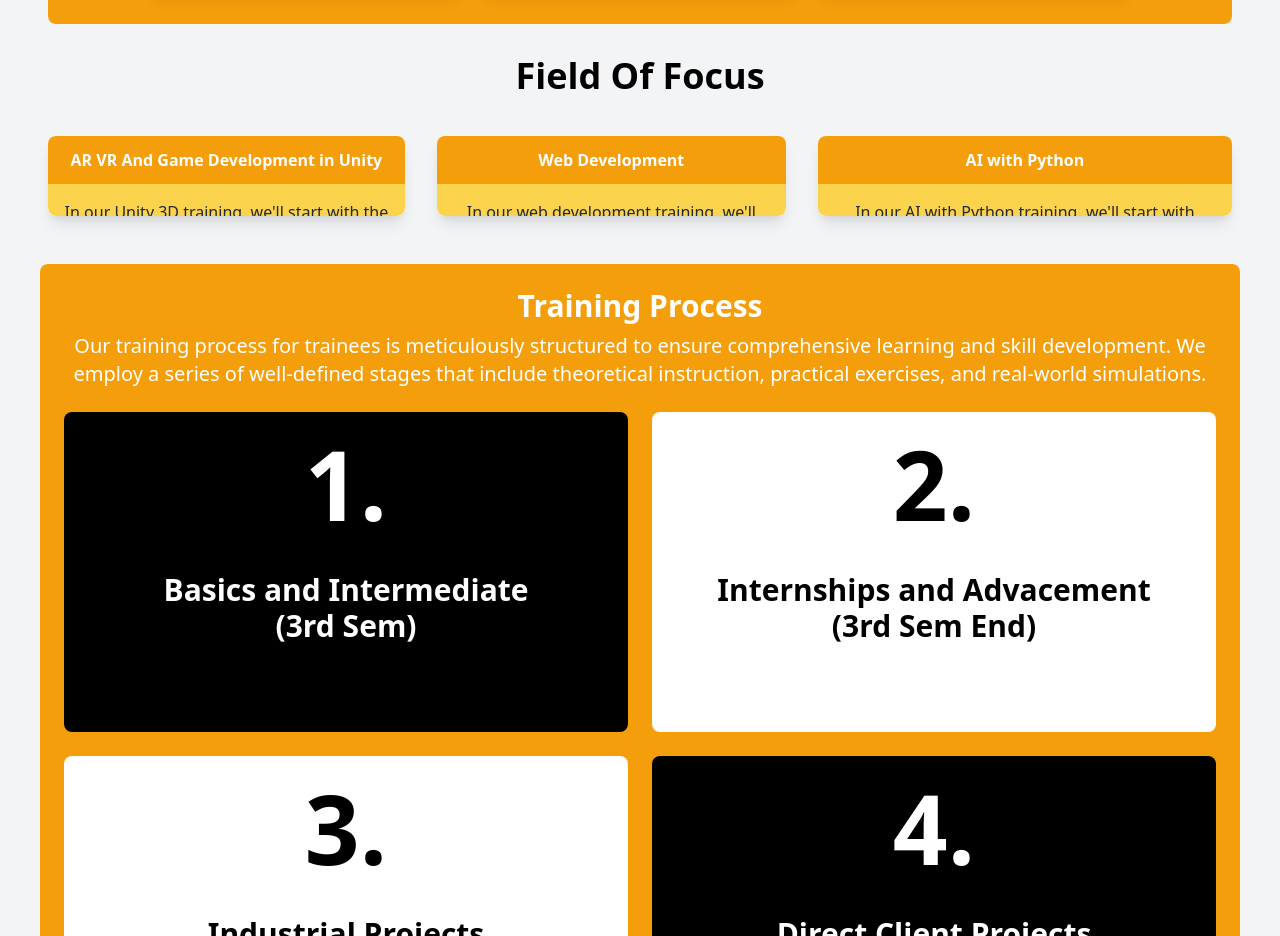
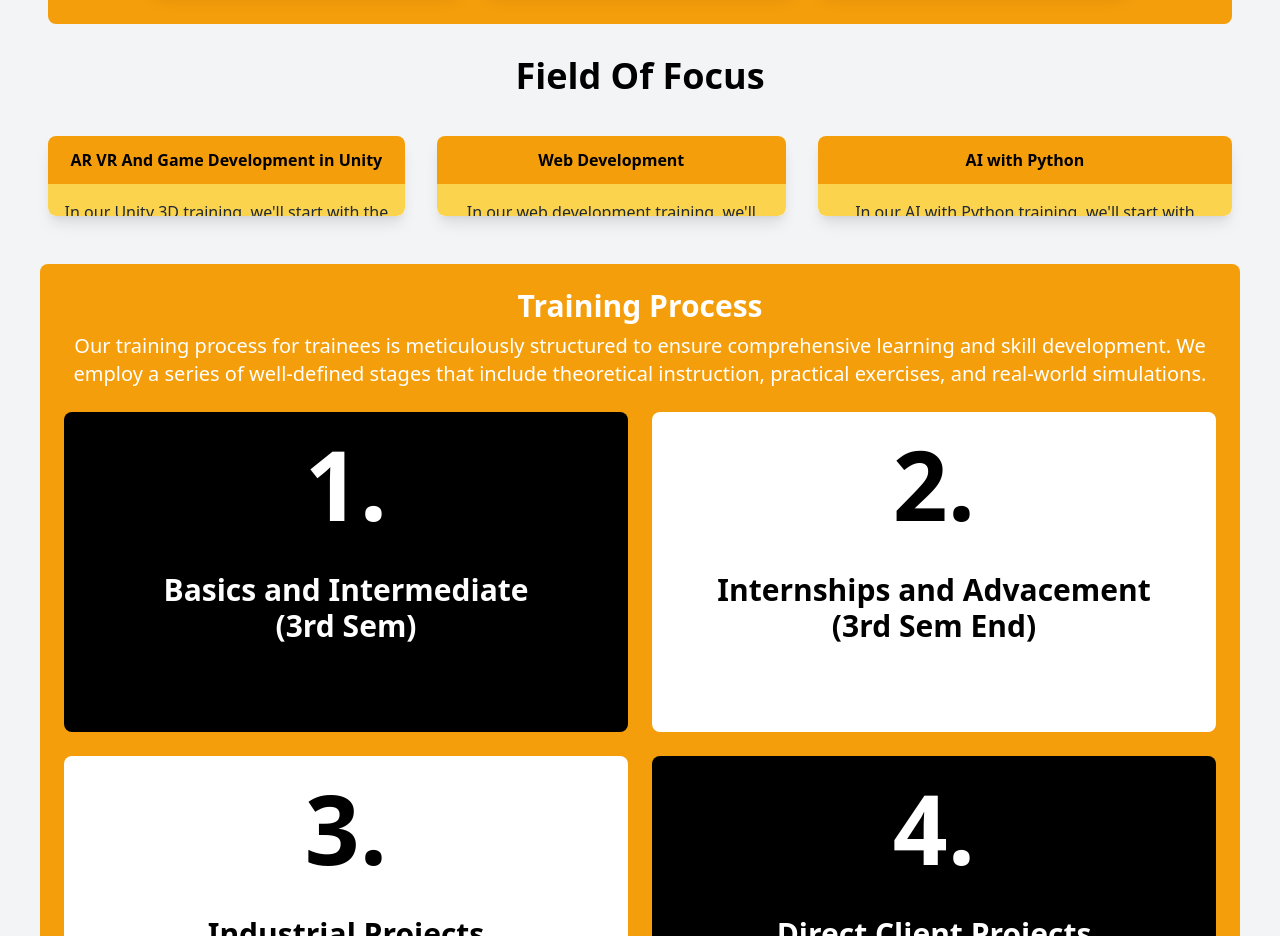
Before and after one commit to passionateSandy2004/Golden-Squad, a plain HTML site: page index.html in a window 1280 px wide. Shown: the part 1160-2096 px from the top of the page. Drawn offline with nearby package versions, Linux system fonts and the light colour scheme.

Commit message:
Update index.html

```diff
--- a/index.html
+++ b/index.html
@@ -124,7 +124,7 @@
         <h2 class="text-4xl font-extrabold mb-6 text-center text-black">Field Of Focus</h2>
         <div id="container" class="horizontal">
           <div class="bg-white shadow-lg rounded-lg overflow-hidden m-4 transform transition-transform duration-300 hover-trigger">
-            <button class="w-full py-3 px-5 text-center bg-yellow-500 text-white font-bold flex justify-between items-center">
+            <button class="w-full py-3 px-5 text-center bg-yellow-500 text-black font-bold flex justify-between items-center">
               AR VR And Game Development in Unity
             </button>
             <div class="expandable p-4 bg-yellow-300 rounded-b-lg">
@@ -134,7 +134,7 @@
             </div>
           </div>
           <div class="bg-white shadow-lg rounded-lg overflow-hidden m-4 transform transition-transform duration-300 hover-trigger">
-            <button class="w-full py-3 px-5 text-center bg-yellow-500 text-white font-bold flex justify-between items-center">
+            <button class="w-full py-3 px-5 text-center bg-yellow-500 text-black font-bold flex justify-between items-center">
               Web Development
             </button>
             <div class="expandable p-4 bg-yellow-300 rounded-b-lg">
@@ -144,7 +144,7 @@
             </div>
           </div>
           <div class="bg-white shadow-lg rounded-lg overflow-hidden m-4 transform transition-transform duration-300 hover-trigger">
-            <button class="w-full py-3 px-5 text-center bg-yellow-500 text-white font-bold flex justify-between items-center">
+            <button class="w-full py-3 px-5 text-center bg-yellow-500 text-black font-bold flex justify-between items-center">
               AI with Python
             </button>
             <div class="expandable p-4 bg-yellow-300 rounded-b-lg">
```
